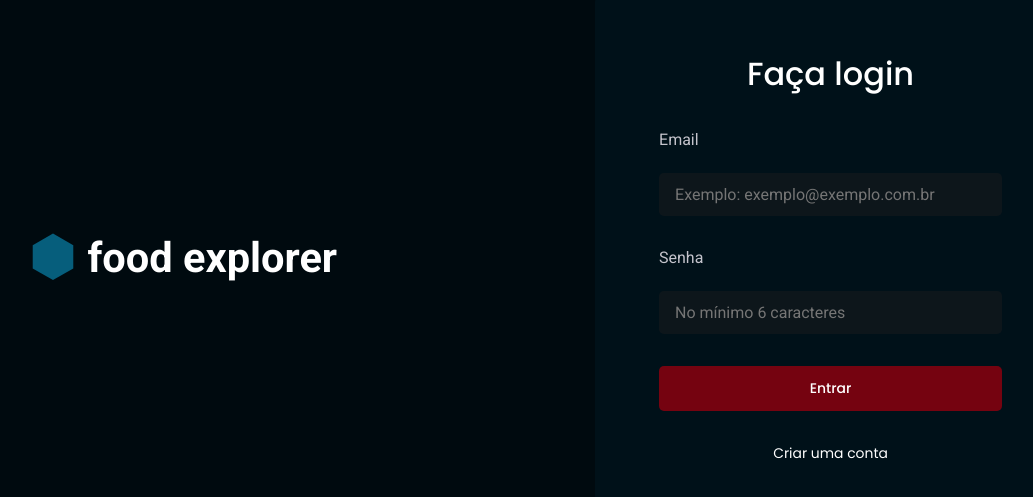
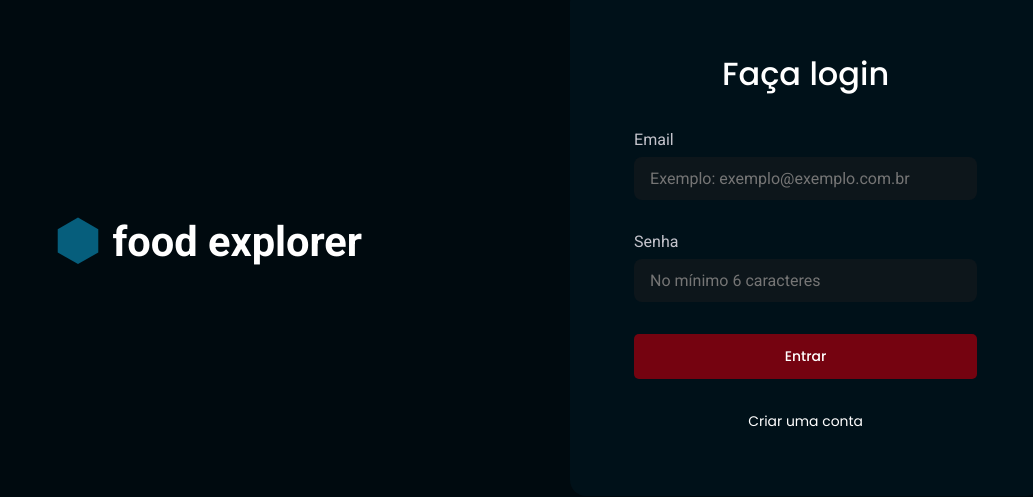
Before and after one commit to NataliaKals003/FoodExplorer.Frontend, a React (Vite) app: page /sign-in in a window 1280 px wide. Shown: the part 159-656 px from the top of the page, without its empty margins (93-1126 px from the left). Built offline with nearby package versions, Linux system fonts and the light colour scheme.

Commit message:
fixing unnecessary scroll on login page

```diff
--- a/src/pages/SignIn/style.js
+++ b/src/pages/SignIn/style.js
@@ -5,19 +5,18 @@ export const Container = styled.div`
     height: 100vh;
     display: flex;
     align-items: center;
-    justify-content: space-around;
-    gap: 3rem;
-    margin: 1rem;
+    justify-content: center;
+    gap: 13rem;
 
     @media (max-width: ${LAYOUT_BREAKPOINTS.MD}) {
-        display: flex;
         flex-direction: column;
-        justify-content: center;
+        gap: 4.5rem;
     }
 `;
 
 export const Logo = styled.div`
     display: flex;
+    align-items: center;
 
     > img {
         margin-right: 0.62rem;
@@ -52,7 +51,6 @@ export const Content = styled.div`
     display: flex;
     flex-direction: column;
     justify-content: center;
-    overflow-y: auto;
 
     > h2 {
         align-self: center;
@@ -74,9 +72,10 @@ export const Content = styled.div`
     .login {
         width: 100%;
         padding: 0.75rem 1rem;
-        border-radius: 0.3rem;
+        border-radius: 0.5rem;
         margin-bottom: 2rem;
         font-size: 1rem;
+        margin-top: 0;
     }
 
     > Button {
@@ -92,6 +91,8 @@ export const Content = styled.div`
     }
 
     @media (max-width: ${LAYOUT_BREAKPOINTS.MD}) {
+        padding: 0;
+
         > h2 {
             display: none;
         }
--- a/src/pages/SignUp/style.js
+++ b/src/pages/SignUp/style.js
@@ -5,20 +5,18 @@ export const Container = styled.div`
     height: 100vh;
     display: flex;
     align-items: center;
-    justify-content: space-around;
-    gap: 3rem;
-    overflow-y: auto;
-    margin: 1rem;
+    justify-content: center;
+    gap: 13rem;
 
     @media (max-width: ${LAYOUT_BREAKPOINTS.MD}) {
-        display: flex;
         flex-direction: column;
-        justify-content: center;
+        gap: 4.5rem;
     }
 `;
 
 export const Logo = styled.div`
     display: flex;
+    align-items: center;
 
     > img {
         margin-right: 0.62rem;
@@ -93,6 +91,7 @@ export const Content = styled.div`
     }
 
     @media (max-width: ${LAYOUT_BREAKPOINTS.MD}) {
+        padding: 0;
         > h2 {
             display: none;
         }
```
